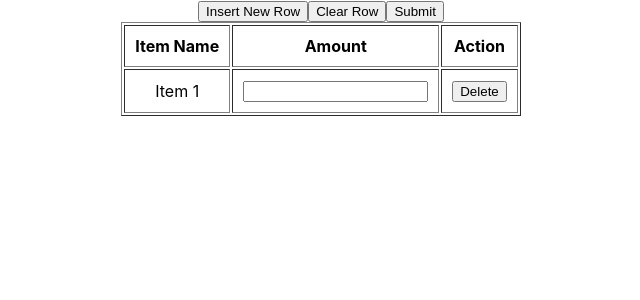
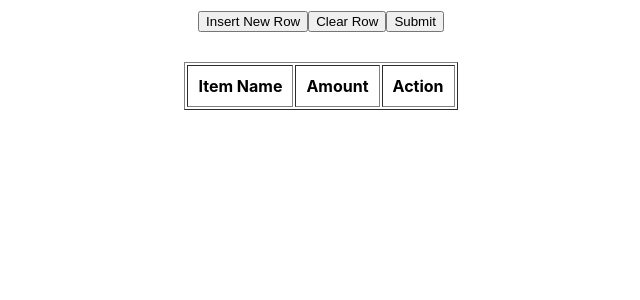
Before and after one commit to hrz07/task, a React (Create React App) app: page / in a window 1280 px wide. Shown: the top 300 px of the page, without its empty margins (319-959 px from the left). Built offline with nearby package versions, Linux system fonts and the light colour scheme.

Commit message:
table created

```diff
--- a/src/components/Table/Table.css
+++ b/src/components/Table/Table.css
@@ -1,4 +1,7 @@
-
+.btnBox{
+    margin-bottom: 20px;
+    padding: 10px;
+}
 .container{
     width: 100%;
     display: flex;
--- a/src/components/Table/Table.js
+++ b/src/components/Table/Table.js
@@ -6,12 +6,18 @@ const Table = () => {
 
     const [item, setItem] = useState([])
     const createRow = () => {
-        console.log('first')
+        let newItem = {
+            id: uuidv4(),
+            amount: ""
+        }
+
+        setItem([...item, newItem])
+
     }
 
     return (
         <div className="container">
-            <div>
+            <div className='btnBox'>
                 <button onClick={createRow}>Insert New Row</button>
                 <button>Clear Row</button>
                 <button>Submit</button>
@@ -27,8 +33,10 @@ const Table = () => {
                     </thead>
 
                     <tbody>
-                        <tr>
-                            <td>Item 1</td>
+                        {item.map((item, index) => {
+
+                            return <tr key={item.id}>
+                                <td>Item {index+1}</td>
                                 <td>
                                     <input type="text" />
                                 </td>
@@ -36,6 +44,8 @@ const Table = () => {
                                     <button>Delete</button>
                                 </td>
                             </tr>
+                        })
+                        }
                     </tbody>
                 </table>
             </div>
```
Lines whose indentation alone changed are shown as unchanged.
